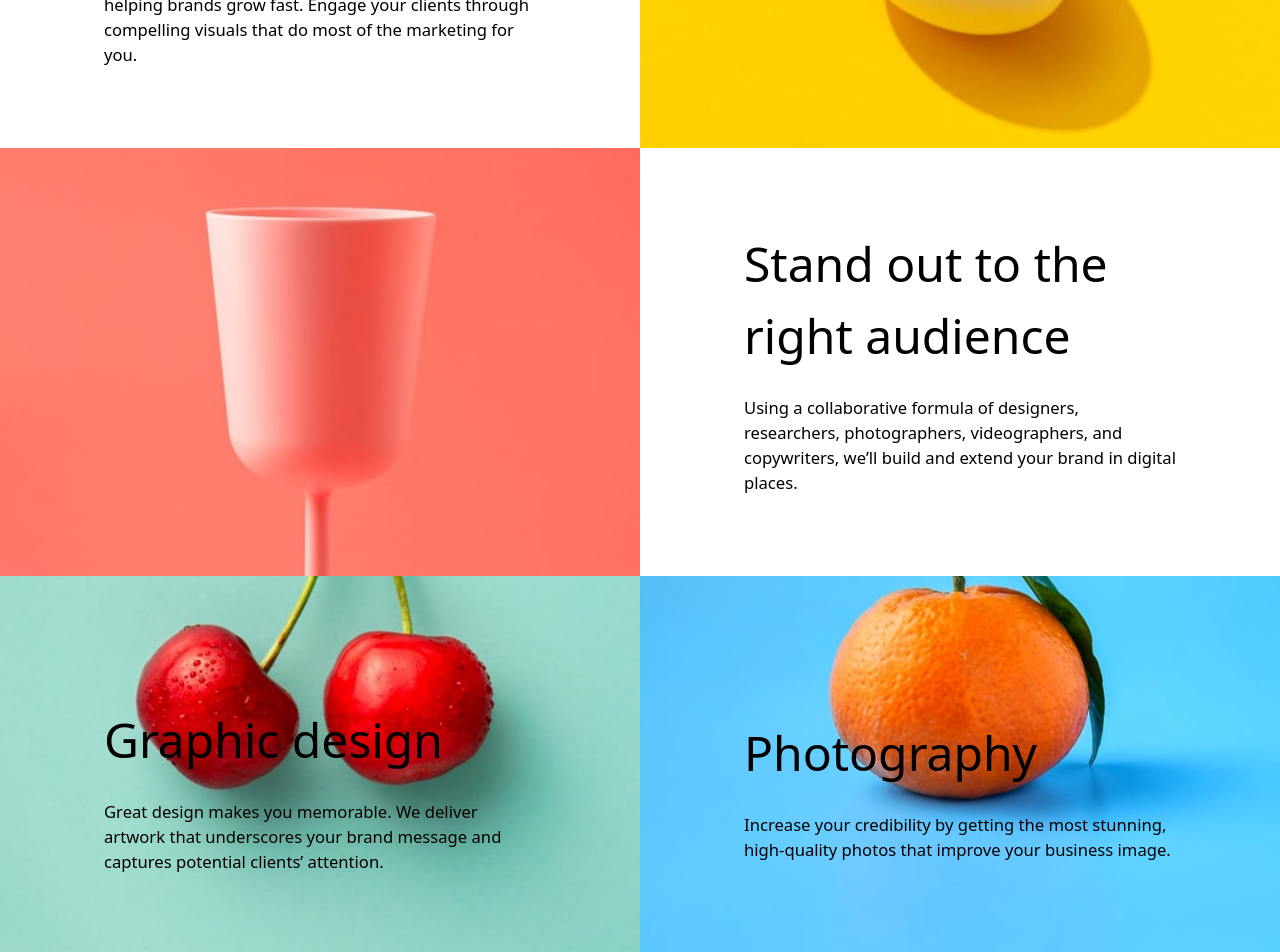
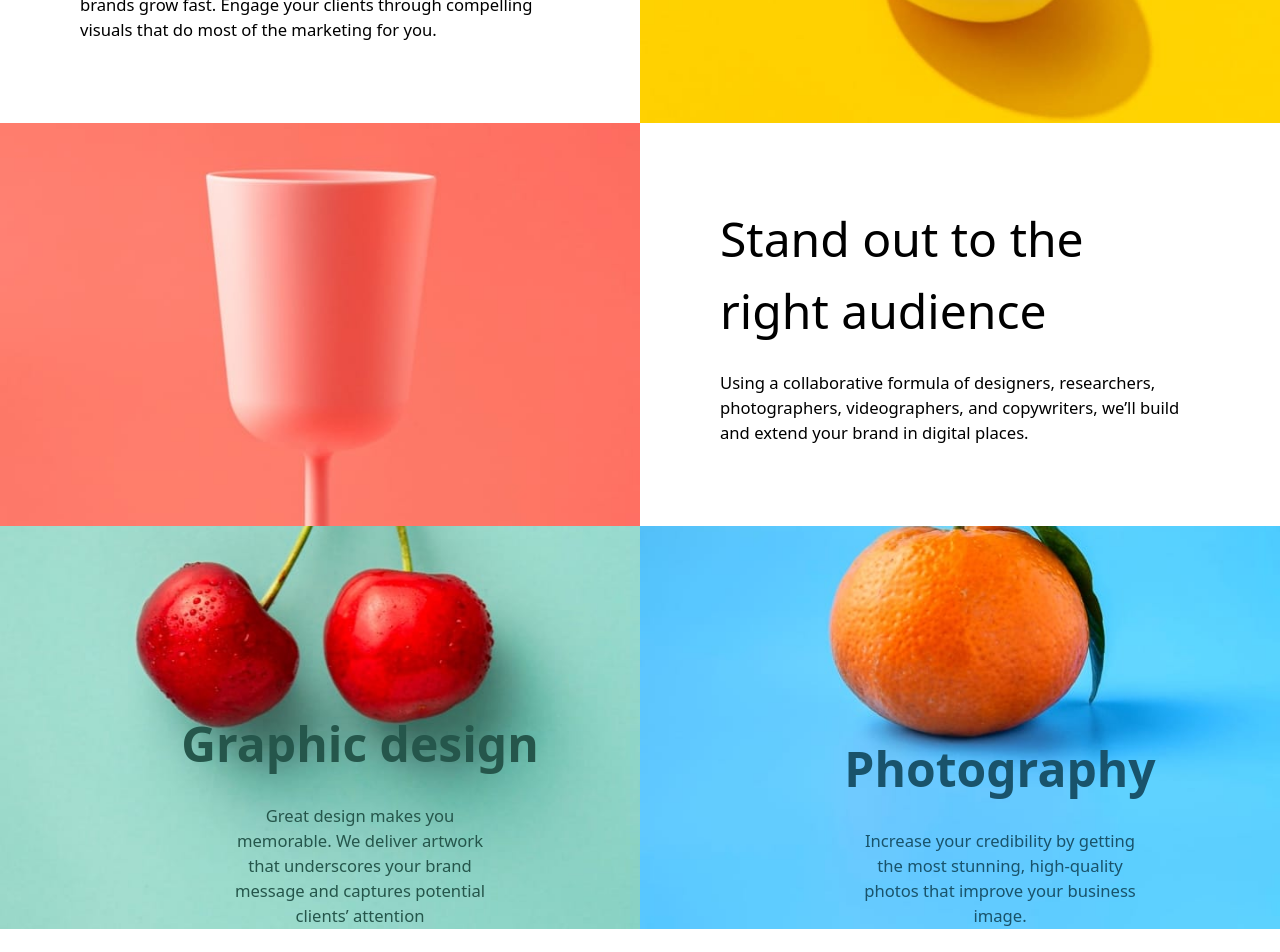
Before and after one commit to elClassico-eng/Sunnyside, a React (Vite) app: page / in a window 1280 px wide. Shown: the part 1080-2032 px from the top of the page. Built offline with nearby package versions, Linux system fonts and the light colour scheme.

Commit message:
Дороработка cardMain, добавление стилей для последних двух карточек

```diff
--- a/src/components/Main/CardDescription/CardDescription.jsx
+++ b/src/components/Main/CardDescription/CardDescription.jsx
@@ -1,10 +1,27 @@
 import React from "react";
 
-export const CardDescription = ({ title, description }) => {
+export const CardDescription = ({ title, description, isAbsolute, cardId }) => {
+    const styleAbsolute = isAbsolute
+        ? "absolute  bottom-0 text-center justify-center items-center"
+        : "";
+    const styleForLastCard = isAbsolute ? "w-1/2" : "";
+    const styleForCard5 = cardId === 5 && "text-darkDesaturatedCyan";
+    const styleForCard6 = cardId === 6 && "text-darkBlue";
+
     return (
-        <div className="flex flex-col gap-6 w-[90%]">
-            <h2 className="text-clamp-sm">{title}</h2>
-            <p className="description">{description}</p>
+        <div className={`${styleAbsolute} flex flex-col gap-6 `}>
+            <h2
+                className={`${
+                    cardId === 5 && "text-darkDesaturatedCyan font-bold"
+                } ${cardId === 6 && "text-darkBlue font-bold"}  text-clamp-sm`}
+            >
+                {title}
+            </h2>
+            <p
+                className={`${styleForLastCard} ${styleForCard5} ${styleForCard6}`}
+            >
+                {description}
+            </p>
         </div>
     );
 };
--- a/src/components/Main/Main.jsx
+++ b/src/components/Main/Main.jsx
@@ -4,30 +4,49 @@ import { motion } from "framer-motion";
 import { ReviewSection } from "./ReviewSection/ReviewSection";
 import { CardDescription } from "./CardDescription/CardDescription";
 
-import { cardData } from "../../data/cardMain";
-
 export const Main = () => {
     const commonClasses =
-        "text-clamp-xs sm:flex sm:justify-center sm:items-center px-20 py-20 bg-cover bg-no-repeat bg-center";
+        "text-clamp-xs px-20 py-20 bg-cover bg-no-repeat bg-center";
 
     return (
         <motion.main>
             <section className="grid sm:grid-cols-1  lg:grid-cols-2 lg:grid-rows-3 xl:grid-cols-2">
-                {cardData.map(({ title, description, bgImage }, index) => (
-                    <motion.div
-                        key={index}
-                        className={`${commonClasses} ${bgImage || ""} ${
-                            index >= cardData.length - 1 ? "" : ""
-                        }`}
-                    >
-                        {title && description && (
-                            <CardDescription
-                                title={title}
-                                description={description}
-                            />
-                        )}
-                    </motion.div>
-                ))}
+                <div id="1" class={`${commonClasses}`}>
+                    <CardDescription
+                        title="Transform your brand"
+                        description="We are a full-service creative agency specializing in helping brands grow fast. Engage your clients through compelling visuals that do most of the marketing for you."
+                    />
+                </div>
+                <div id="2" class={`${commonClasses} bg-mainCardImage1`}></div>
+                <div id="3" class={`${commonClasses} bg-mainCardImage2`}></div>
+                <div id="4" class={`${commonClasses}`}>
+                    <CardDescription
+                        title="Stand out to the right audience"
+                        description="Using a collaborative formula of designers, researchers, photographers, videographers, and copywriters, we’ll build and extend your brand in digital places."
+                    />
+                </div>
+                <div
+                    id="5"
+                    class={`${commonClasses} bg-mainCardImage3 relative overflow-hidden`}
+                >
+                    <CardDescription
+                        cardId={5}
+                        isAbsolute={true}
+                        title="Graphic design"
+                        description="Great design makes you memorable. We deliver artwork that underscores your brand message and captures potential clients’ attention"
+                    />
+                </div>
+                <div
+                    id="6"
+                    class={`${commonClasses} bg-mainCardImage4 relative overflow-hidden`}
+                >
+                    <CardDescription
+                        cardId={6}
+                        isAbsolute={true}
+                        title="Photography"
+                        description="Increase your credibility by getting the most stunning, high-quality photos that improve your business image."
+                    />
+                </div>
             </section>
 
             <ReviewSection />
```
